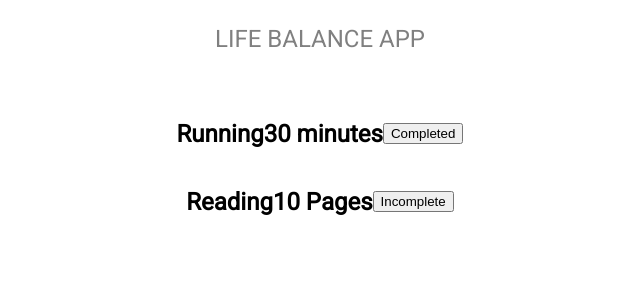
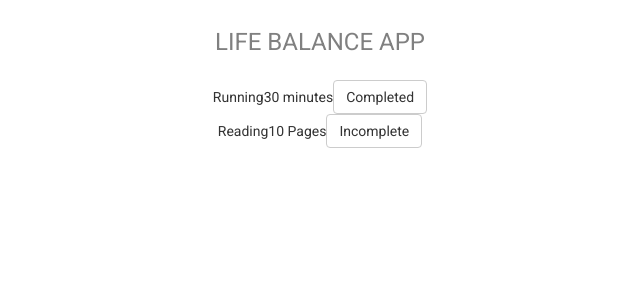
Before and after one commit to NicholasBoldt/Life-Balance-App, a React (Create React App) app: page / in a window 1280 px wide. Shown: the top 300 px of the page, without its empty margins (320-960 px from the left). Built offline with nearby package versions, Linux system fonts and the light colour scheme.

Commit message:
added bootstrap buttons

```diff
--- a/public/index.html
+++ b/public/index.html
@@ -10,9 +10,8 @@
       content="Web site created using create-react-app"
     />
     <link rel="apple-touch-icon" href="%PUBLIC_URL%/logo192.png" />
-    <style>
-      @import url('https://fonts.googleapis.com/css2?family=Roboto:wght@400&display=swap');
-    </style>
+
+
     <!--
       manifest.json provides metadata used when your web app is installed on a
       user's mobile device or desktop. See https://developers.google.com/web/fundamentals/web-app-manifest/
@@ -27,6 +26,10 @@
       work correctly both with client-side routing and a non-root public URL.
       Learn how to configure a non-root public URL by running `npm run build`.
     -->
+    <link rel="stylesheet" href="https://maxcdn.bootstrapcdn.com/bootstrap/3.3.7/css/bootstrap.min.css" integrity="sha384-BVYiiSIFeK1dGmJRAkycuHAHRg32OmUcww7on3RYdg4Va+PmSTsz/K68vbdEjh4u" crossorigin="anonymous">
+    <style>
+      @import url('https://fonts.googleapis.com/css2?family=Roboto:wght@400&display=swap');
+    </style>
     <title>React App</title>
   </head>
   <body>
--- a/src/App.js
+++ b/src/App.js
@@ -40,10 +40,10 @@ class App extends React.Component {
           <Route exact path='/' render={() =>
             <RolesPage name='life' habits={habits} />
           } />
-          <Route exact path='/habits' render={() =>
+          <Route exact path='/habits' render={(props) =>
             <HabitsPage />
           } />
-          <Route exact path='/tasks' render={() =>
+          <Route exact path='/tasks' render={(props) =>
             <TasksPage />
           } />
         </Switch>
--- a/src/components/Habit/Habit.jsx
+++ b/src/components/Habit/Habit.jsx
@@ -10,17 +10,17 @@ function isCompleted(completed) {
 }
 
 function completedButton(props) {
-    return <button>Completed</button>;
+    return <button className="btn btn-default">Completed</button>;
 }
 
 function incompleteButton(props) {
-    return <button>Incomplete</button>;
+    return <button className="btn btn-default">Incomplete</button>;
 }
 
 const Habit = (props) => (
       <div className="flex-h">
-         <h2>{props.name} </h2>
-         <h2>{props.amount} </h2>
+         <div>{props.name} </div>
+         <div>{props.amount} </div>
          <div>{isCompleted(props.completed)}</div>
 
 
```
